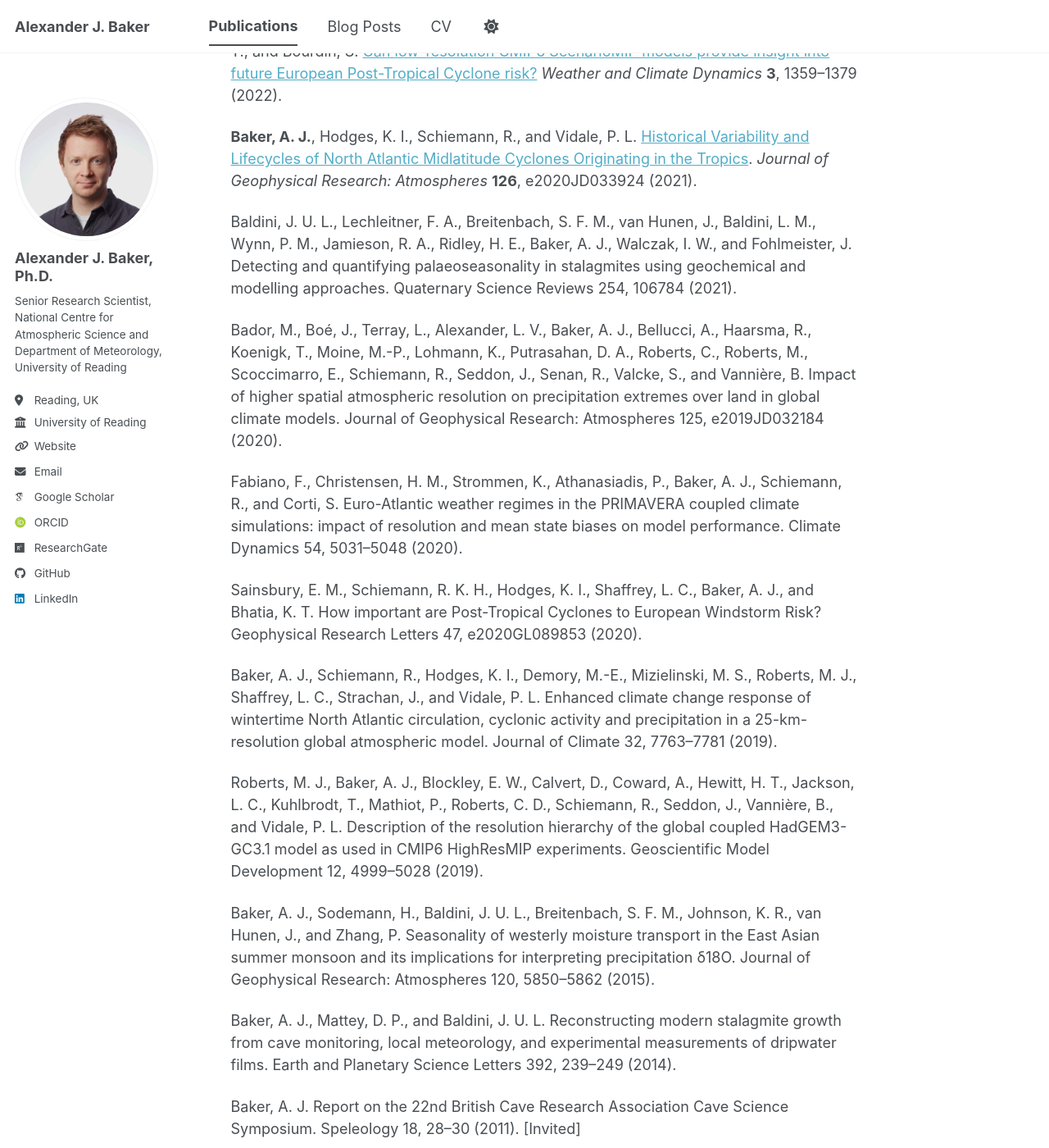
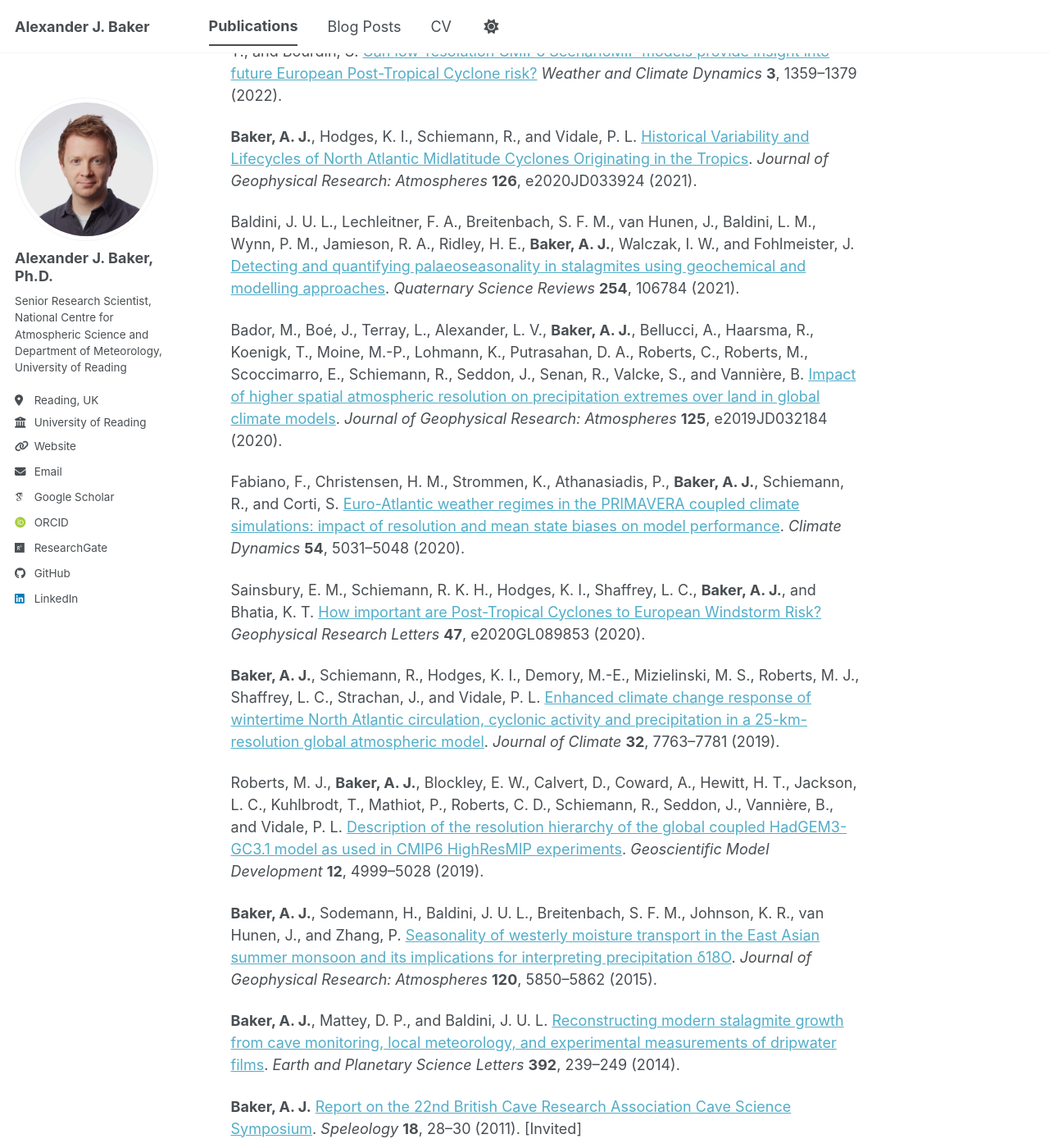
Before and after one commit to alexanderjbaker/alexanderjbaker.github.io, a Jekyll site: the page built from _pages/publications.md, in a window 1280 px wide and 1400 px high, scrolled down 2647 px. Shown: the whole window at 82% size. Built offline with Jekyll 4.4.1, drawn with Linux system fonts in a browser that asks for light colours; some web fonts are replaced; a script bundle is joined from its source files by our own code; library files that are not in the unit come from our copies; part of the change alters nothing that is shown; some of the changed text lies outside the part shown.

Commit message:
Update publications.md

```diff
--- a/_pages/publications.md
+++ b/_pages/publications.md
@@ -51,22 +51,56 @@ Sainsbury, E. M., Schiemann, R. K. H., Hodges, K. I., **Baker, A. J.**, Shaffrey
 
 **Baker, A. J.**, Hodges, K. I., Schiemann, R., and Vidale, P. L. [Historical Variability and Lifecycles of North Atlantic Midlatitude Cyclones Originating in the Tropics](https://agupubs.onlinelibrary.wiley.com/doi/abs/10.1029/2020JD033924). *Journal of Geophysical Research: Atmospheres* **126**, e2020JD033924 (2021).
 
-Baldini, J. U. L., Lechleitner, F. A., Breitenbach, S. F. M., van Hunen, J., Baldini, L. M., Wynn, P. M., Jamieson, R. A., Ridley, H. E., Baker, A. J., Walczak, I. W., and Fohlmeister, J. Detecting and quantifying palaeoseasonality in stalagmites using geochemical and modelling approaches. Quaternary Science Reviews 254, 106784 (2021).
+Baldini, J. U. L., Lechleitner, F. A., Breitenbach, S. F. M., van Hunen, J., Baldini, L. M., Wynn, P. M., Jamieson, R. A., Ridley, H. E., **Baker, A. J.**, Walczak, I. W., and Fohlmeister, J. [Detecting and quantifying palaeoseasonality in stalagmites using geochemical and modelling approaches](https://www.sciencedirect.com/science/article/abs/pii/S0277379120307460). *Quaternary Science Reviews* **254**, 106784 (2021).
 
-Bador, M., Boé, J., Terray, L., Alexander, L. V., Baker, A. J., Bellucci, A., Haarsma, R., Koenigk, T., Moine, M.-P., Lohmann, K., Putrasahan, D. A., Roberts, C., Roberts, M., Scoccimarro, E., Schiemann, R., Seddon, J., Senan, R., Valcke, S., and Vannière, B. Impact of higher spatial atmospheric resolution on precipitation extremes over land in global climate models. Journal of Geophysical Research: Atmospheres 125, e2019JD032184 (2020).
+Bador, M., Boé, J., Terray, L., Alexander, L. V., **Baker, A. J.**, Bellucci, A., Haarsma, R., Koenigk, T., Moine, M.-P., Lohmann, K., Putrasahan, D. A., Roberts, C., Roberts, M., Scoccimarro, E., Schiemann, R., Seddon, J., Senan, R., Valcke, S., and Vannière, B. [Impact of higher spatial atmospheric resolution on precipitation extremes over land in global climate models](https://agupubs.onlinelibrary.wiley.com/doi/10.1029/2019JD032184). *Journal of Geophysical Research: Atmospheres* **125**, e2019JD032184 (2020).
 
-Fabiano, F., Christensen, H. M., Strommen, K., Athanasiadis, P., Baker, A. J., Schiemann, R., and Corti, S. Euro-Atlantic weather regimes in the PRIMAVERA coupled climate simulations: impact of resolution and mean state biases on model performance. Climate Dynamics 54, 5031–5048 (2020).
+Fabiano, F., Christensen, H. M., Strommen, K., Athanasiadis, P., **Baker, A. J.**, Schiemann, R., and Corti, S. [Euro-Atlantic weather regimes in the PRIMAVERA coupled climate simulations: impact of resolution and mean state biases on model performance](https://link.springer.com/article/10.1007/s00382-020-05271-w). *Climate Dynamics* **54**, 5031–5048 (2020).
 
-Sainsbury, E. M., Schiemann, R. K. H., Hodges, K. I., Shaffrey, L. C., Baker, A. J., and Bhatia, K. T. How important are Post-Tropical Cyclones to European Windstorm Risk? Geophysical Research Letters 47, e2020GL089853 (2020).
+Sainsbury, E. M., Schiemann, R. K. H., Hodges, K. I., Shaffrey, L. C., **Baker, A. J.**, and Bhatia, K. T. [How important are Post-Tropical Cyclones to European Windstorm Risk?](https://agupubs.onlinelibrary.wiley.com/doi/abs/10.1029/2020GL089853) *Geophysical Research Letters* **47**, e2020GL089853 (2020).
 
-Baker, A. J., Schiemann, R., Hodges, K. I., Demory, M.-E., Mizielinski, M. S., Roberts, M. J., Shaffrey, L. C., Strachan, J., and Vidale, P. L. Enhanced climate change response of wintertime North Atlantic circulation, cyclonic activity and precipitation in a 25-km-resolution global atmospheric model. Journal of Climate 32, 7763–7781 (2019).
+**Baker, A. J.**, Schiemann, R., Hodges, K. I., Demory, M.-E., Mizielinski, M. S., Roberts, M. J., Shaffrey, L. C., Strachan, J., and Vidale, P. L. [Enhanced climate change response of wintertime North Atlantic circulation, cyclonic activity and precipitation in a 25-km-resolution global atmospheric model](https://journals.ametsoc.org/doi/abs/10.1175/JCLI-D-19-0054.1). *Journal of Climate* **32**, 7763–7781 (2019).
 
-Roberts, M. J., Baker, A. J., Blockley, E. W., Calvert, D., Coward, A., Hewitt, H. T., Jackson, L. C., Kuhlbrodt, T., Mathiot, P., Roberts, C. D., Schiemann, R., Seddon, J., Vannière, B., and Vidale, P. L. Description of the resolution hierarchy of the global coupled HadGEM3-GC3.1 model as used in CMIP6 HighResMIP experiments. Geoscientific Model Development 12, 4999–5028 (2019).
+Roberts, M. J., **Baker, A. J.**, Blockley, E. W., Calvert, D., Coward, A., Hewitt, H. T., Jackson, L. C., Kuhlbrodt, T., Mathiot, P., Roberts, C. D., Schiemann, R., Seddon, J., Vannière, B., and Vidale, P. L. [Description of the resolution hierarchy of the global coupled HadGEM3-GC3.1 model as used in CMIP6 HighResMIP experiments](https://www.geosci-model-dev.net/12/4999/2019/). *Geoscientific Model Development* **12**, 4999–5028 (2019).
 
-Baker, A. J., Sodemann, H., Baldini, J. U. L., Breitenbach, S. F. M., Johnson, K. R., van Hunen, J., and Zhang, P. Seasonality of westerly moisture transport in the East Asian summer monsoon and its implications for interpreting precipitation δ18O. Journal of Geophysical Research: Atmospheres 120, 5850–5862 (2015).
+**Baker, A. J.**, Sodemann, H., Baldini, J. U. L., Breitenbach, S. F. M., Johnson, K. R., van Hunen, J., and Zhang, P. [Seasonality of westerly moisture transport in the East Asian summer monsoon and its implications for interpreting precipitation δ18O](http://onlinelibrary.wiley.com/doi/10.1002/2014JD022919/full). *Journal of Geophysical Research: Atmospheres* **120**, 5850–5862 (2015).
 
-Baker, A. J., Mattey, D. P., and Baldini, J. U. L. Reconstructing modern stalagmite growth from cave monitoring, local meteorology, and experimental measurements of dripwater films. Earth and Planetary Science Letters 392, 239–249 (2014).
+**Baker, A. J.**, Mattey, D. P., and Baldini, J. U. L. [Reconstructing modern stalagmite growth from cave monitoring, local meteorology, and experimental measurements of dripwater films](http://www.sciencedirect.com/science/article/pii/S0012821X14001174). *Earth and Planetary Science Letters* **392**, 239–249 (2014).
 
-Baker, A. J. Report on the 22nd British Cave Research Association Cave Science Symposium. Speleology 18, 28–30 (2011). [Invited]
+**Baker, A. J.** [Report on the 22nd British Cave Research Association Cave Science Symposium](http://bcra.org.uk/pub/speleology/index.html?j=18). *Speleology* **18**, 28–30 (2011). [Invited]
 
-Whitaker, T., Jones, D., Baldini, J. U. L., and Baker, A. J. A high-resolution spatial survey of cave air carbon dioxide concentrations in Scoska Cave (North Yorkshire, UK): implications for calcite deposition and re-dissolution. Cave and Karst Science 36, 85–92 (2009).
+Whitaker, T., Jones, D., Baldini, J. U. L., and **Baker, A. J.** [A high-resolution spatial survey of cave air carbon dioxide concentrations in Scoska Cave (North Yorkshire, UK): implications for calcite deposition and re-dissolution](https://www.researchgate.net/publication/45346481_A_high-resolution_spatial_survey_of_cave_air_carbon_dioxide_concentrations_in_Scoska_Cave_North_Yorkshire_UK_Implications_for_calcite_deposition_and_re-dissolution). *Cave and Karst Science* **36**, 85–92 (2009).
+
+
+Ph.D. thesis & essays
+---------------------
+
+**Baker, A. J.** [Lagrangian modelling of precipitation and speleothem proxy oxygen isotope systematics in the East Asian Summer Monsoon region]([)](http://etheses.dur.ac.uk/11460/). Ph.D. thesis, Department of Earth Sciences, University of Durham (2015).
+
+**Baker, A. J.** [Understanding stalagmite growth rate and palaeoclimate records](https://alexbakey.wordpress.com/wp-content/uploads/2017/10/speleology-article-draft-formatted.pdf). *Speleology* (2011). [Invited]
+
+**Baker, A. J.** [Analysis of geological structures and hydrological drainage characteristics at Washpool Crags Quarry (Weardale, UK) based on a digital outcrop model and regional climate data. One North East Studentship fieldwork and research report](https://www.researchgate.net/publication/281107413_Analysis_of_geological_structures_and_hydrological_drainage_characteristics_at_Washpool_Crags_Quarry_Weardale_UK_based_on_a_digital_outcrop_model_and_regional_climate_data). Department of Earth Sciences, University of Durham (2011).
+
+
+Manuscripts in preparation
+------
+
+**Baker, A. J.** Future tropical cyclone changes in a fully coupled global storm-resolving climate model. In preparation, *Atmospheric Science Letters*.
+
+Scussolini, P., Lee, C.-Y., Ramsay, H., Oderiz, I., Ribberink,M., Feng, X., **Baker, A. J.**, Molina, M. J., Sharma, S., Ritchie, E. A., Tam., F. l.-H., Wehner, M. What matters most? How specific features of tropical cyclones drive their impacts. In preparation, *Natural Hazards and Earth System Science* or *Nature Reviews Earth and Environment*.
+
+Saffin, L., Hodges, K. I., Bourdin, S., Methven, J., Vidale, P. L., and **Baker, A. J.** Identifying tropical cyclones with the cyclone phase space: warm core, symmetric, intensifying. In preparation, .
+
+Bourdin, S., Hodges, K. I., Han, Y., Saffin, L., **Baker, A. J.**, Methven, J., and Vidale P. L. REX-BT: Reanalysis-EXtended Best Tracks for Tropical Cyclones. In preparation, .
+
+Chun, K. et al. Advancing tropical cyclone research through kilometre-scale global models: insights from the WCRP hackathon. In preparation, .
+
+Leung, C. W., **Baker, A. J.**, Vessey, A. F., and Priestley, M. D. K. Predicting European windstorm losses from open-source hazard, exposure and vulnerability data. In preparation, *Natural Hazards and Earth System Sciences*.
+
+Mckenzie, G. E., Hunt, K. M. R., Jones, T., and **Baker, A. J.** Using XGBoost and Explainable AI to Understand the Effects of ENSO on North Atlantic Hurricane Propagation Speed and Intensification. In preparation, *Journal of Geophysical Research: Machine Learning and Computation*.
+
+**Baker, A. J.**, Roberts, M. J., Vidale, P. L., Lockwood, J. F., and Sutton, R. T. Extratropical cyclone frequency projections are sensitive to global climate model resolution. In preparation, *Journal of Climate*.
+
+Vidale, P. L., Hodges, K. I., **Baker, A. J.**, Roberts, M. J., and Vannière, B. Tropical cyclone characteristics in a near-10km global climate model. In preparation, *Journal of Climate*.
+
+Vannière, B., Roberts, M. J., Hodges., K. I., Vidale, P. L., Camargo, S. J., **Baker, A. J.**, and Feng, X. Reconciling future projections of tropical cyclone frequency in GCMs. In preparation.
```
